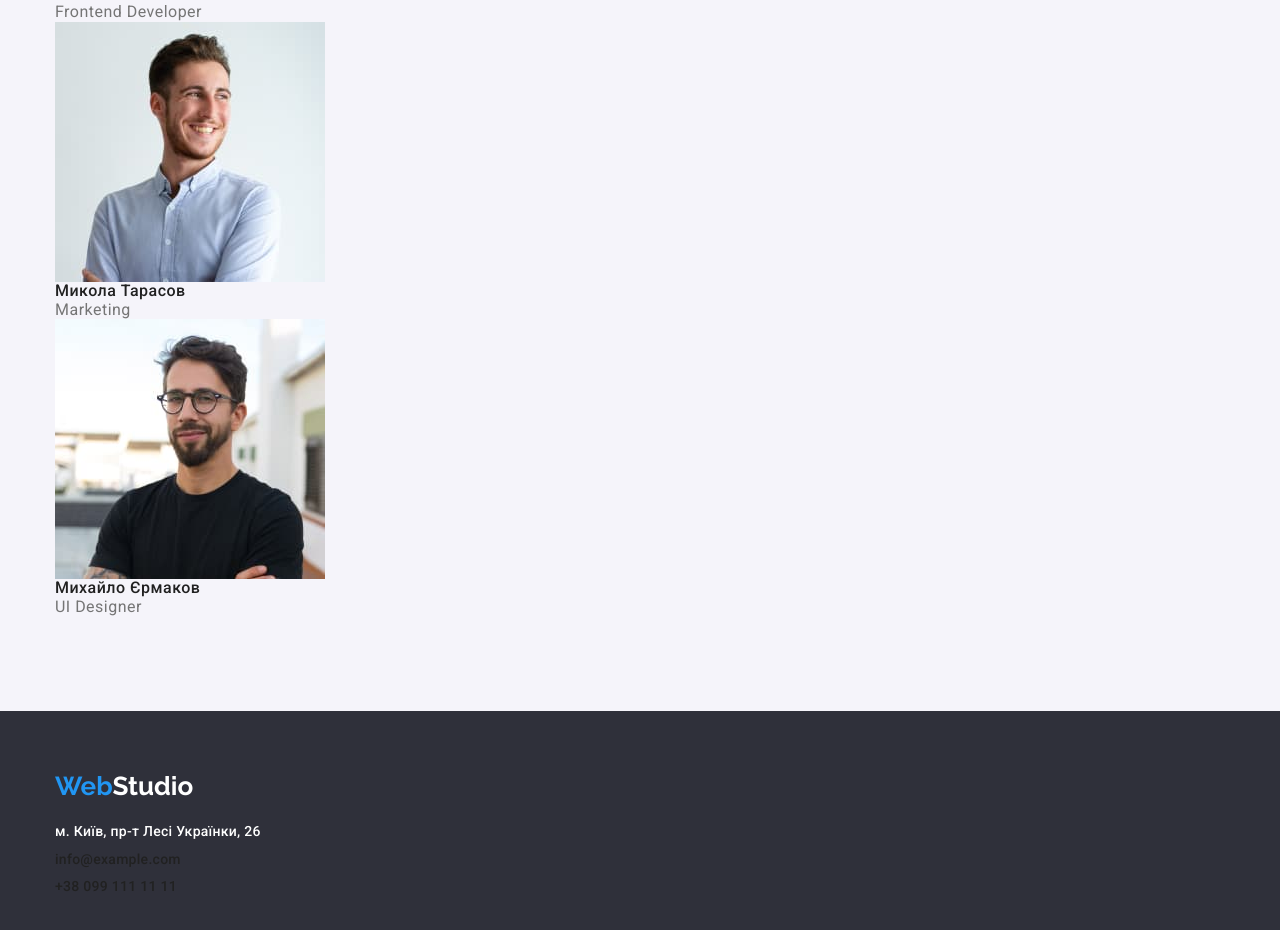
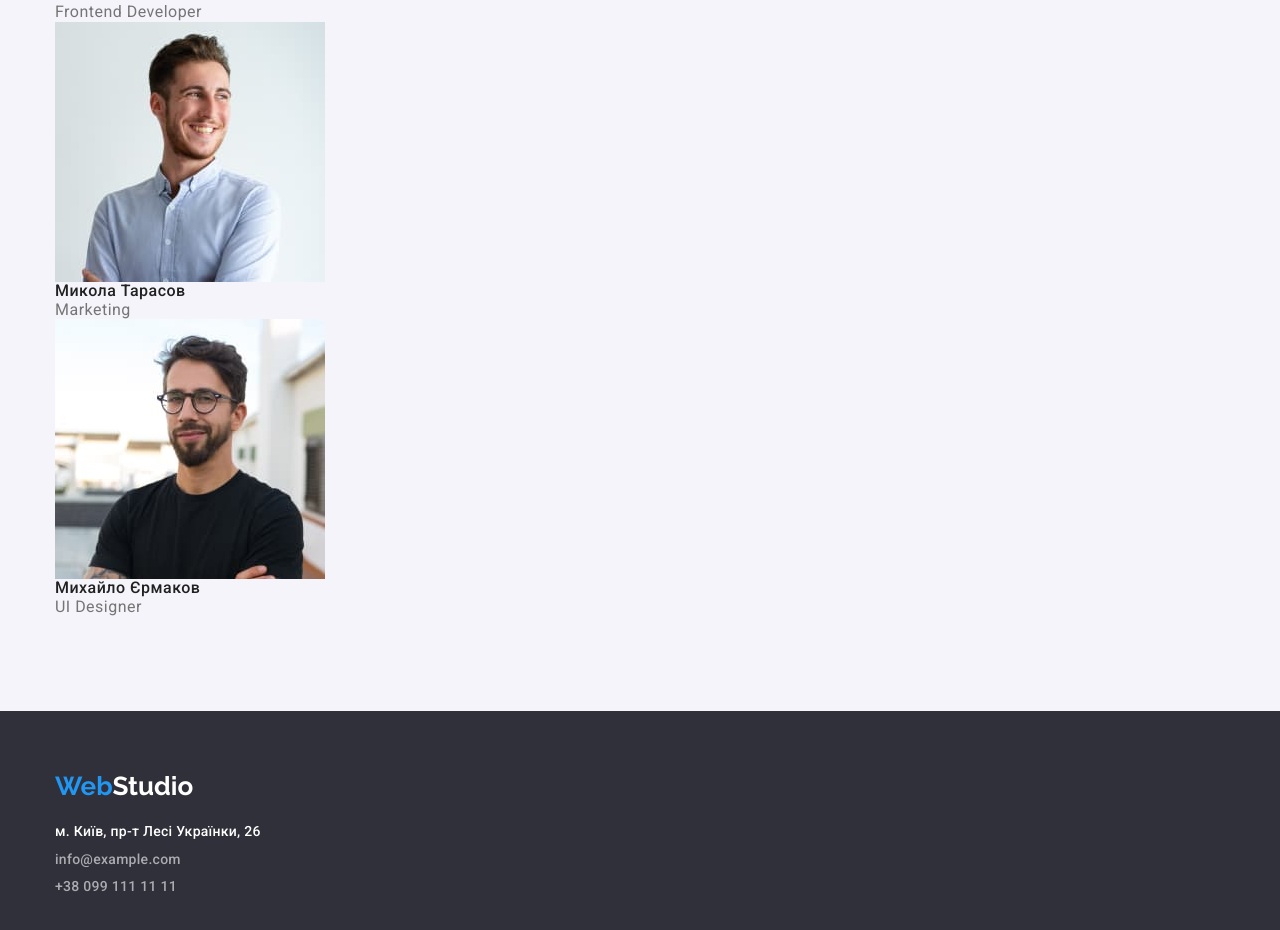
Before and after one commit to Kostya-Romanovskyi/goit-markup-hw-03, a plain HTML site: page index.html in a window 1280 px wide. Shown: the part 2593-3523 px from the top of the page. Drawn offline with nearby package versions, Linux system fonts and the light colour scheme.

Commit message:
fix rgba

```diff
--- a/css/style.css
+++ b/css/style.css
@@ -247,7 +247,7 @@ img {
   color: var(--white-color);
 }
 .color-rgba {
-  color: var(--link-color-rgba);
+  color: var(--link-color-rgba-60);
 }
 .footer-address {
   font-style: normal;
```
